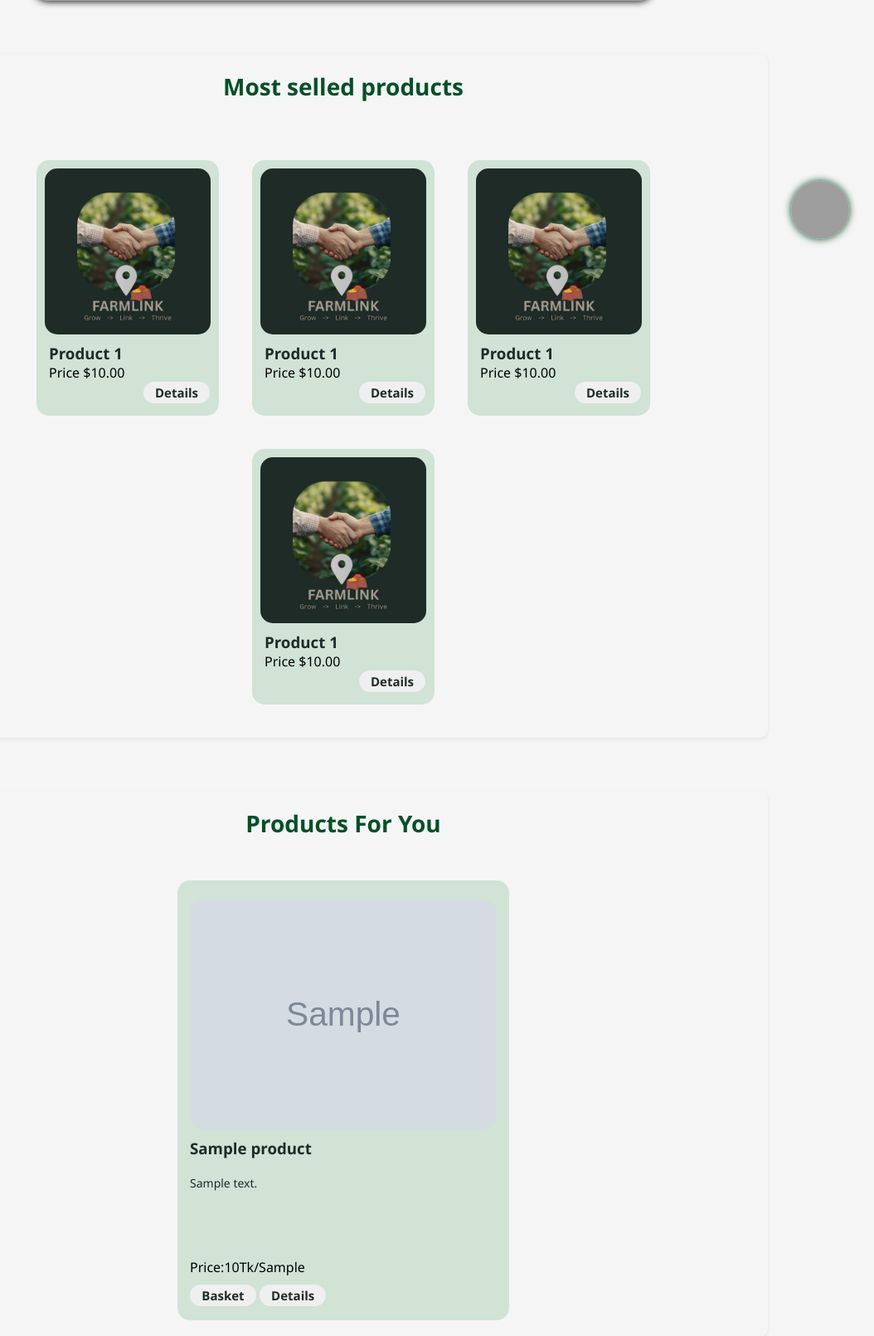
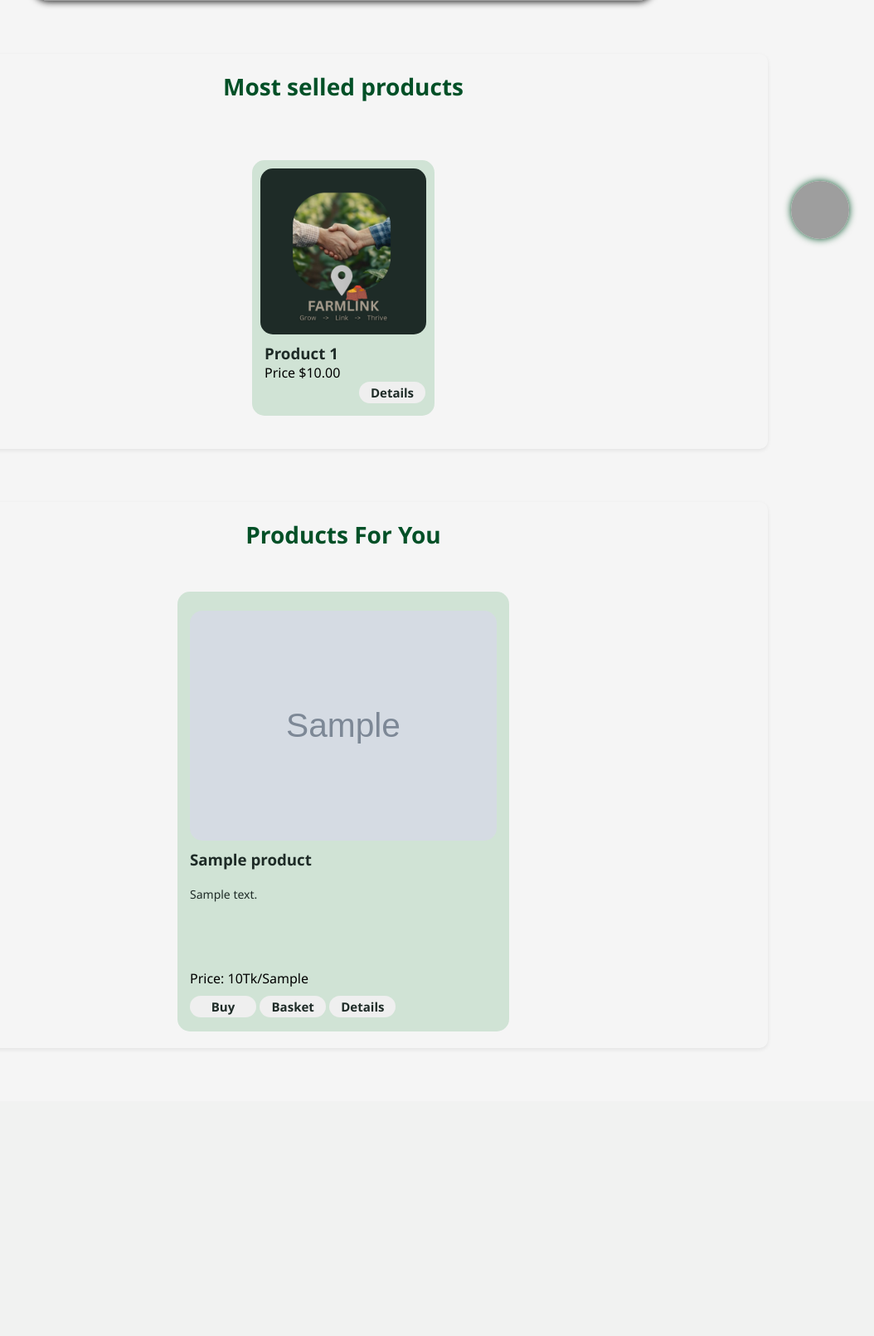
Before and after one commit to mubin25-dodu/FarmLink_web, a PHP site: page /views/buyers/home.php in a window 1280 px wide. Shown: the part 482-2092 px from the top of the page at 83% size, without its empty margins (226-1280 px from the left). After the commit the page ends 1725 px from the top, so only its background shows below. Run offline with PHP 8.4, Linux system fonts and the light colour scheme; tables that the repository leaves empty or names only in its code hold one stand-in row (values such as "Sample post"); grey boxes marked "Sample" are stand-in pictures; grey boxes are pictures that could not be loaded.

Commit message:
add to basket--mubin

```diff
--- a/assets/css/comon.css
+++ b/assets/css/comon.css
@@ -292,6 +292,3 @@ nav ul li a:hover {
     transform: scale(1.2);
     transition: all 0.3s ease;
 }
-form{
-    display: flex;
-}
--- a/assets/js/home.js
+++ b/assets/js/home.js
@@ -1,6 +1,3 @@
-// for(let i = 1; i < 50; i++){
-//     let temp = document.getElementById('products2');
-//     let container = document.getElementById('products_container2');
 setInterval(() => bannerChange("left"), 10000);
 let lft_btn = document.getElementById('left_btn');
 let rgt_btn = document.getElementById('right_btn');
@@ -97,62 +94,3 @@ function bannerChange(direction) {
 if(document.getElementById('ad0')){
     document.getElementById('ad0').style.zIndex = '3';
 }
-//     let product_card = temp.cloneNode(true);
-//     product_card.id = 'product_' + i;
-
-//      // all buttons inside this card
-//     let btns = product_card.getElementsByClassName('card_btn');
-//     btns[0].id = 'buy_' + i;      // Buy
-//     btns[1].id = 'basket_' + i;   // Basket
-//     btns[2].id = 'details_' + i;  // Details
-
-//     product_card.style.display = 'inline-flex';
-//     container.appendChild(product_card);
-//     console.log(product_card.id);
-
-// }
-
-
-
-// function details(){
-
-// }
-
-// products display
-
-for(let i = 1; i < 4; i++){
-    let temp = document.getElementById('products');
-    let container = document.getElementById('products_container');
-
-    let product_card = temp.cloneNode(true);
-    product_card.id = 'product' + i;
-    let btns = product_card.getElementsByClassName('card_btn');
-    btns[0].id = 'details' + i;      // details
-    product_card.style.display = 'inline-flex';
-    container.appendChild(product_card);
-}
-
-// detecting button pressed
-
-// let card_btns = document.getElementsByClassName('card_btn');
-
-// for(let i = 0; i < card_btns.length; i++){
-//     card_btns[i].addEventListener('click', function(){
-//         console.log('button id:', this.id);
-//         if(this.id.includes('buy')){
-//             buy();
-//         }
-//         if(this.id.includes('basket')){
-//         }
-//         if(this.id.includes('details')){
-//              let product_id = this.id.replace('details_', '');
-//              window.location.href = 'product_details.php?id=' + product_id;
-//         }
-//     });
-// }
-
-// function buy(){
-
-// }
-
-// banners
--- a/views/buyers/home.php
+++ b/views/buyers/home.php
@@ -69,9 +69,10 @@ require('../../db/db.php');
         <img src="<?= $a['image']?>" alt="Product img">
         <h3><?=   $a['name']?></h3>
         <div class="product_details"><?=$a['description']?></div>
-        <p>Price:<?= $a['unit_price']?>Tk/<?= $a['unit']?></p>
+        <p>Price: <?= $a['unit_price']?>Tk/<?= $a['unit']?></p>
         <div>
-        <button type="submit" name="basket" class="card_btn" > Basket</button>
+        <a href="payment.php?id=<?= $a['product_id']?>"><button class="card_btn" >Buy </button></a>
+        <a href="../../controllers/addtobasket.php?id=<?= $a['product_id']?>"><button class="card_btn" >Basket </button></a>
         <button class="card_btn"> Details</button>
          </div>
         </div>
```
Also changed, not shown: controllers/addtobasket.php (added, +21 -0 lines), views/Login.php (+2 -11 lines).
